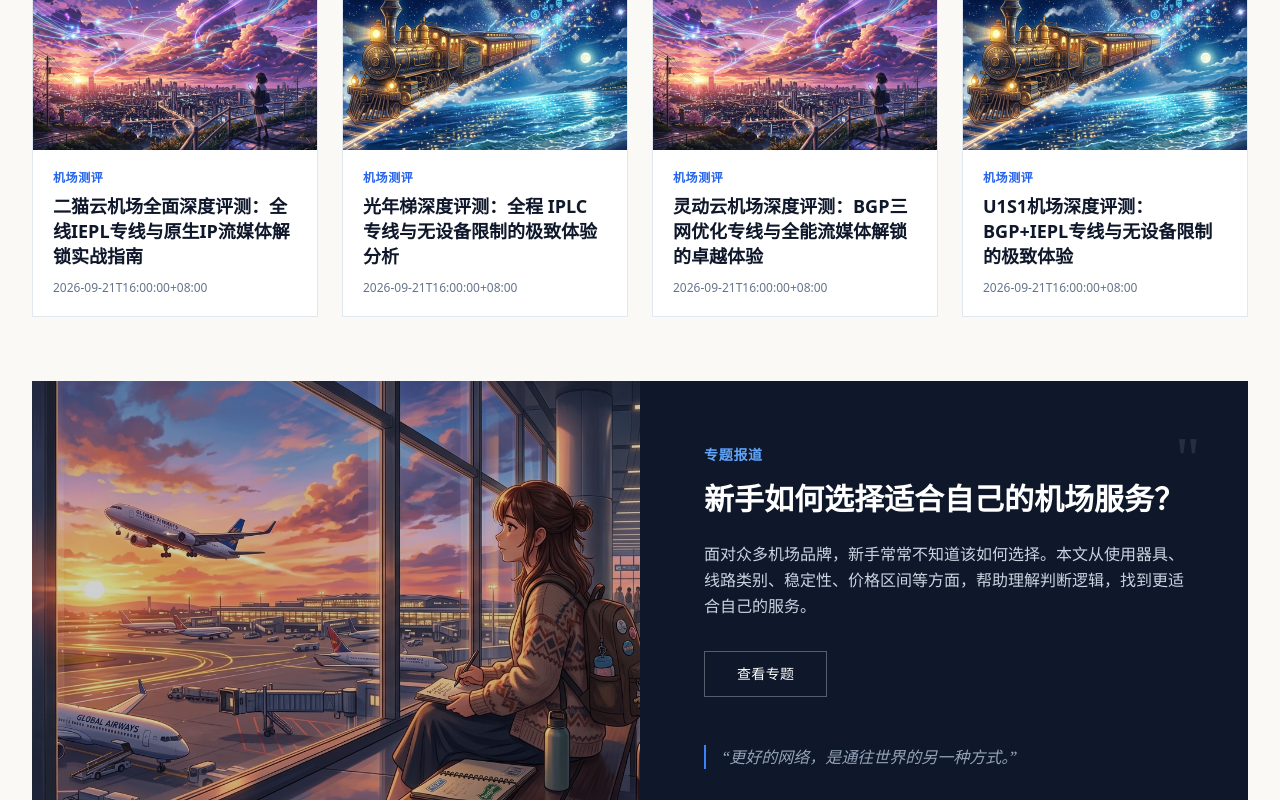
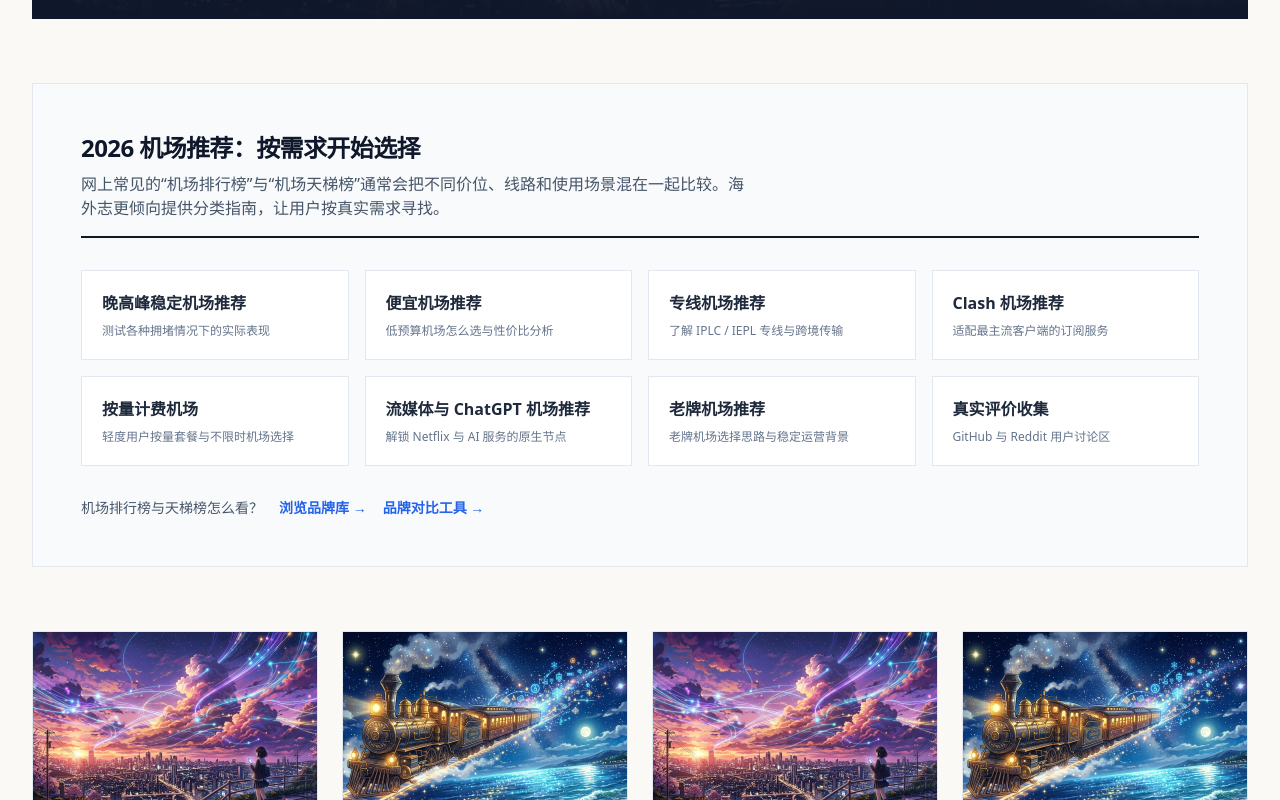
Before and after one commit to Colasaiko/Haiwai-Journal, a Next.js app: page / in a window 1280 px wide. Shown: the part 820-1620 px from the top of the page. Built offline with nearby package versions, Linux system fonts and the light colour scheme.

Commit message:
seo: strengthen core airport recommendation keywords

```diff
--- a/app/page.tsx
+++ b/app/page.tsx
@@ -1,6 +1,12 @@
+import { Metadata } from 'next';
 import Image from 'next/image';
 import Link from 'next/link';
 import { getAllPosts } from '@/lib/mdx';
+
+export const metadata: Metadata = {
+  title: '2026 机场推荐｜稳定、便宜、专线机场测评 - 海外志',
+  description: '海外志整理 2026 机场推荐、稳定机场、便宜机场、IPLC / IEPL 专线机场、Clash 订阅、流媒体与 AI 使用场景，并提供品牌档案、套餐资料与机场对比。',
+};
 
 export default function Home() {
   const posts = getAllPosts();
@@ -11,9 +17,32 @@ export default function Home() {
 
   const catMap: Record<string, string> = { "airport-observation": "机场测评", "network": "网络知识", "clash": "Clash 教程", "tools": "软件工具", "guides": "海外指南" };
 
+  const recommendationSlugs = [
+    { slug: 'peak-hours-stable-airport-recommendations', label: '晚高峰稳定机场推荐', desc: '测试各种拥堵情况下的实际表现' },
+    { slug: 'student-budget-airport-recommendations', label: '便宜机场推荐', desc: '低预算机场怎么选与性价比分析' },
+    { slug: 'dedicated-line-iplc-iepl-explained', label: '专线机场推荐', desc: '了解 IPLC / IEPL 专线与跨境传输' },
+    { slug: 'clash-airport-recommendations-2026', label: 'Clash 机场推荐', desc: '适配最主流客户端的订阅服务' },
+    { slug: 'pay-as-you-go-unlimited-airport-recommendations', label: '按量计费机场', desc: '轻度用户按量套餐与不限时机场选择' },
+    { slug: 'streaming-chatgpt-airport-recommendations', label: '流媒体与 ChatGPT 机场推荐', desc: '解锁 Netflix 与 AI 服务的原生节点' },
+    { slug: 'established-old-airport-recommendations', label: '老牌机场推荐', desc: '老牌机场选择思路与稳定运营背景' },
+    { slug: 'github-reddit-airport-recommendations', label: '真实评价收集', desc: 'GitHub 与 Reddit 用户讨论区' }
+  ];
+
+  const recommendationLinks = recommendationSlugs.map(item => {
+    const post = posts.find(p => p.slug === item.slug);
+    return post ? { ...item, category: post.category } : null;
+  }).filter(Boolean);
+
   return (
     <div className="max-w-7xl mx-auto px-4 sm:px-6 lg:px-8 py-8 space-y-16">
-      <h1 className="text-3xl font-bold text-slate-900 px-4 md:px-0 mt-4 mb-2">海外志｜海外网络、机场测评与数字工具指南</h1>
+
+      <div className="px-4 md:px-0 mt-4 mb-8">
+        <span className="text-blue-600 font-bold text-sm tracking-wider uppercase mb-2 block">海外志 / HAIWAI JOURNAL</span>
+        <h1 className="text-3xl md:text-4xl font-bold text-slate-900 mb-4">2026 机场推荐与机场测评</h1>
+        <p className="text-slate-600 max-w-4xl leading-relaxed">
+          海外志持续整理 2026 机场推荐、机场测评与网络使用资料，内容覆盖稳定机场、便宜机场、IPLC / IEPL 专线机场、Clash 订阅、流媒体、ChatGPT 与不同使用场景。除了品牌资料和套餐价格，我们也会整理线路知识、客户端教程与购买前需要注意的问题。如果你正在搜索“机场推荐 2026”，可以先从使用场景而不是品牌数量开始筛选。
+        </p>
+      </div>
 
       {/* Hero */}
       <section className="relative h-[60vh] min-h-[500px] w-full bg-slate-900 overflow-hidden flex items-end">
@@ -33,6 +62,29 @@ export default function Home() {
         </div>
       </section>
 
+      {/* 2026 Recommendation Hub */}
+      <section className="bg-slate-50 border border-slate-200 p-8 md:p-12">
+        <div className="mb-8 border-b-2 border-slate-900 pb-4">
+          <h2 className="text-2xl font-bold uppercase tracking-tight text-slate-900">2026 机场推荐：按需求开始选择</h2>
+          <p className="text-slate-600 mt-2 max-w-2xl">
+            网上常见的“机场排行榜”与“机场天梯榜”通常会把不同价位、线路和使用场景混在一起比较。海外志更倾向提供分类指南，让用户按真实需求寻找。
+          </p>
+        </div>
+        <div className="grid grid-cols-1 md:grid-cols-2 lg:grid-cols-3 xl:grid-cols-4 gap-4">
+          {recommendationLinks.map(item => (
+            <Link key={item!.slug} href={`/${item!.category}/${item!.slug}`} className="block bg-white border border-slate-200 p-5 hover:border-blue-500 hover:shadow-md transition-all group">
+              <h3 className="font-bold text-slate-800 mb-2 group-hover:text-blue-600 transition-colors">{item!.label}</h3>
+              <p className="text-xs text-slate-500 line-clamp-2">{item!.desc}</p>
+            </Link>
+          ))}
+        </div>
+        <div className="mt-8 flex gap-4 text-sm items-center">
+          <span className="text-slate-600 font-medium">机场排行榜与天梯榜怎么看？</span>
+          <Link href="/brands" className="font-semibold text-blue-600 hover:underline">浏览品牌库 &rarr;</Link>
+          <Link href="/compare" className="font-semibold text-blue-600 hover:underline">品牌对比工具 &rarr;</Link>
+        </div>
+      </section>
+
       {/* Featured Cards */}
       <section className="grid grid-cols-1 md:grid-cols-2 lg:grid-cols-4 gap-6">
         {featuredPosts.map(post => (
@@ -47,25 +99,6 @@ export default function Home() {
             </div>
           </Link>
         ))}
-      </section>
-
-      {/* Feature Area */}
-      <section className="bg-slate-900 text-white overflow-hidden">
-        <div className="grid grid-cols-1 lg:grid-cols-2">
-          <div className="relative h-64 lg:h-auto min-h-[400px]">
-             <Image src="/images/hero-1.jpg" alt="Airport Feature" fill className="object-cover opacity-80" />
-          </div>
-          <div className="p-12 lg:p-16 flex flex-col justify-center relative">
-            <div className="absolute top-12 right-12 text-6xl text-white/10 font-serif hidden md:block">&quot;</div>
-            <span className="text-blue-400 text-sm tracking-wider uppercase font-semibold mb-4">专题报道</span>
-            <h2 className="text-3xl font-bold mb-6">新手如何选择适合自己的机场服务？</h2>
-            <p className="text-slate-300 mb-8 leading-relaxed">面对众多机场品牌，新手常常不知道该如何选择。本文从使用器具、线路类别、稳定性、价格区间等方面，帮助理解判断逻辑，找到更适合自己的服务。</p>
-            <div>
-              <Link href="/start-here" className="inline-block border border-white/30 text-white px-8 py-3 text-sm uppercase tracking-wide hover:bg-white hover:text-slate-900 transition-colors">查看专题</Link>
-            </div>
-            <p className="mt-12 text-slate-400 font-serif italic border-l-2 border-blue-500 pl-4">“更好的网络，是通往世界的另一种方式。”</p>
-          </div>
-        </div>
       </section>
 
       {/* Latest & Weekly */}
```
